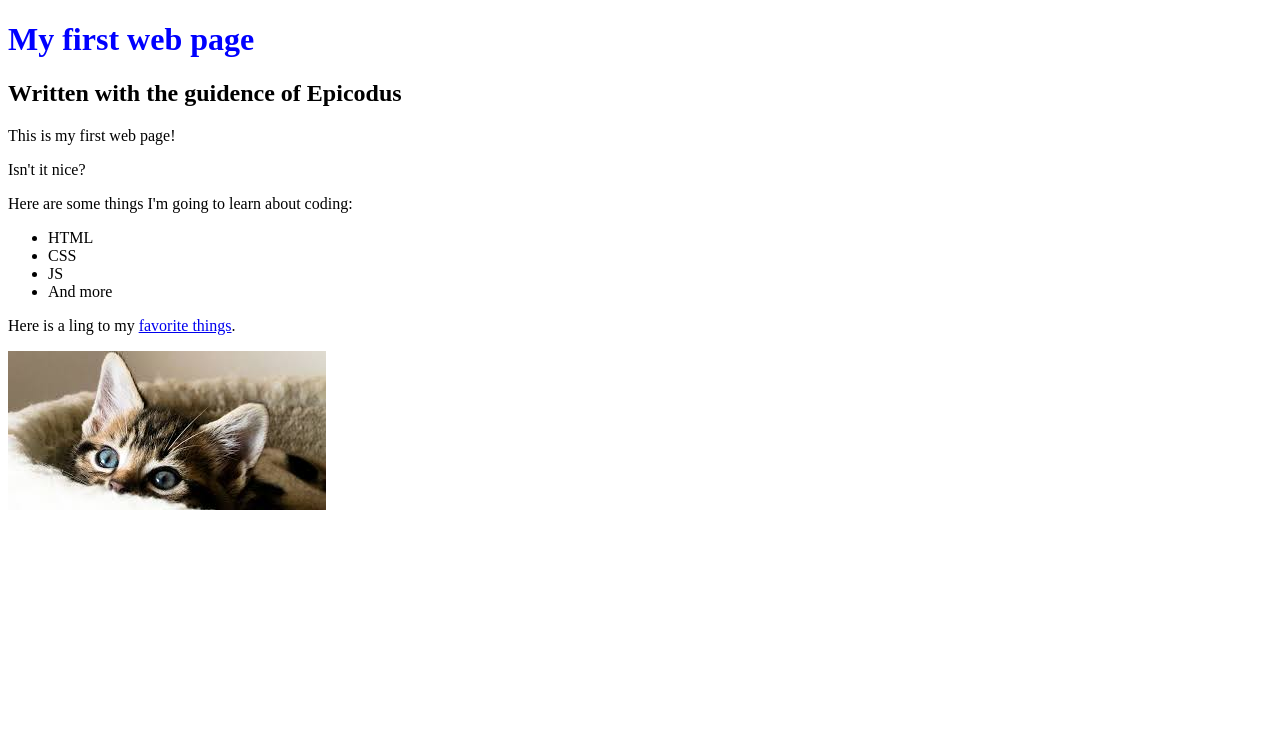
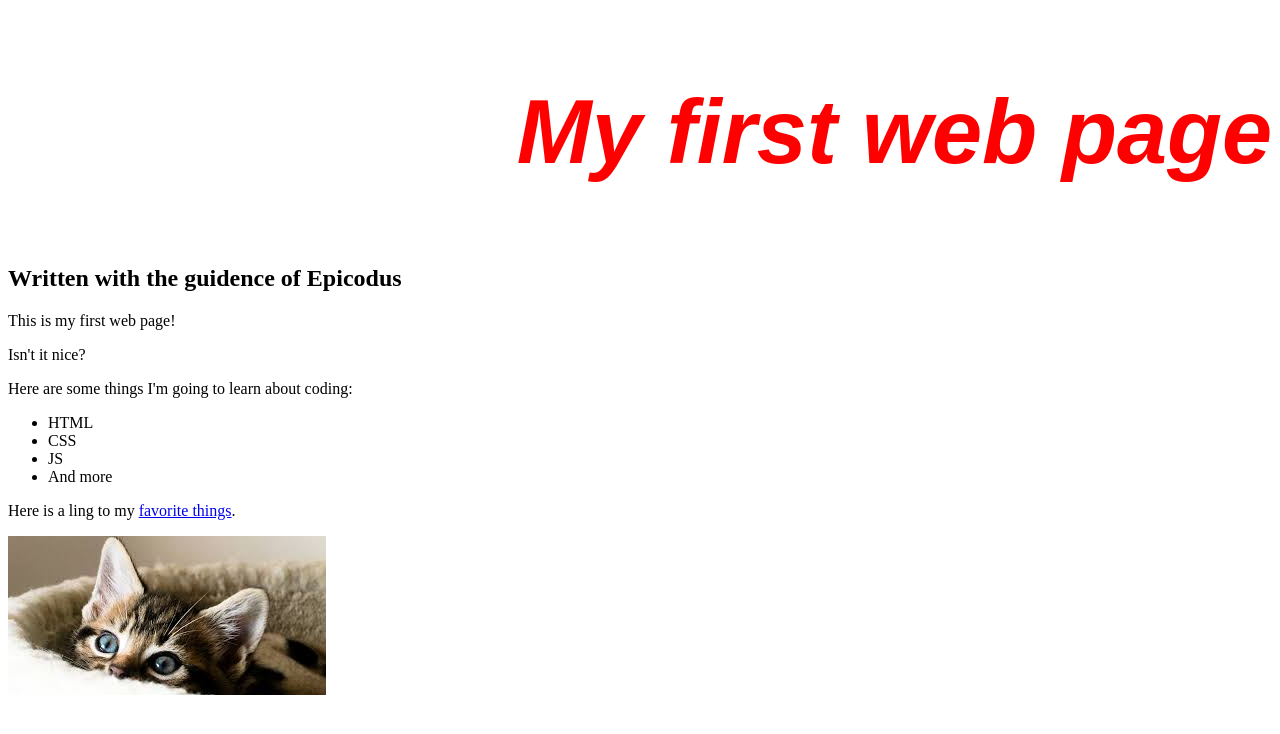
Before and after one commit to MaxBrockbank/my-first-webpage, a plain HTML site: page index.html in a window 1280 px wide. Drawn offline with Linux system fonts and the light colour scheme.

Commit message:
added css properties and values to the styles.css file and added a new webpage named favorite-places.html
Co-authored-by: Floyd McCallum <fmacc3@gmail.com>

```diff
--- a/css/styles.css
+++ b/css/styles.css
@@ -1,3 +1,10 @@
 h1{
-  color: #0000ff;
+  color: red;
+  text-align:right;
+  font-style:italic;
+  font-weight: bold;
+  font-family: sans-serif;
+  font-size: 90px;
+  line-height: 1.6;
+
 }
```
Also changed, not shown: favorite-places.html (added), img/google.jpg (added), 1 other file.
